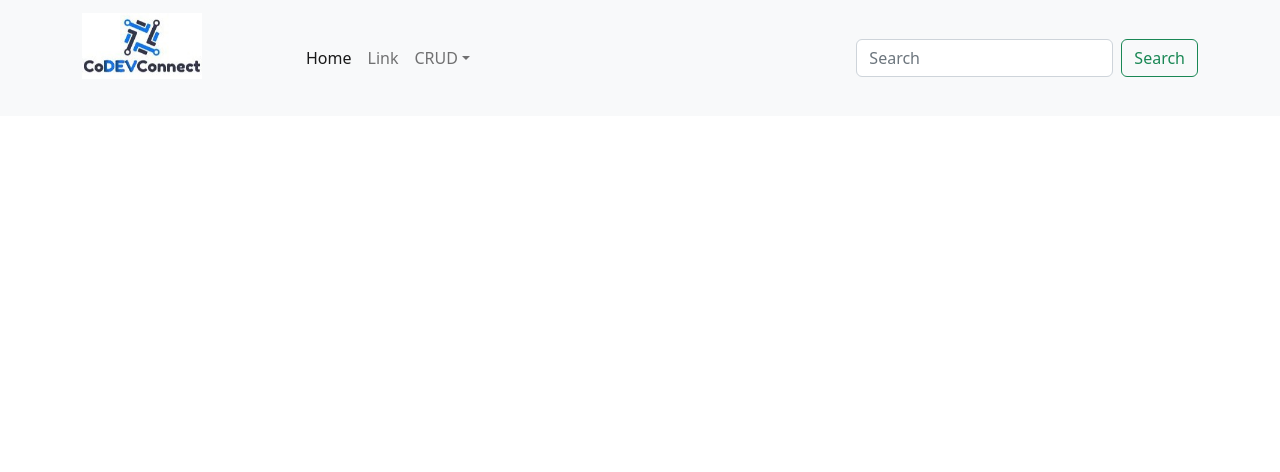
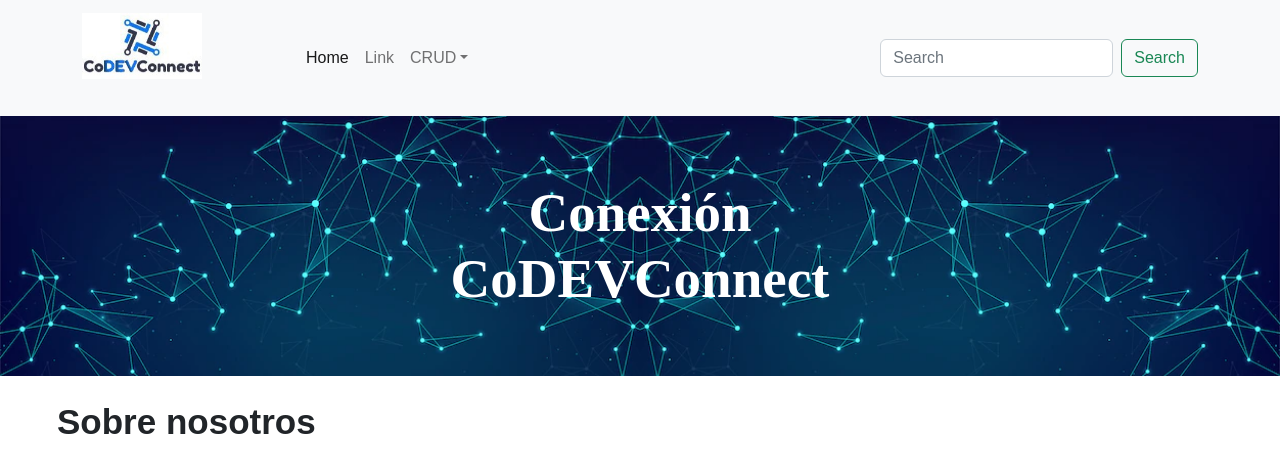
Before and after one commit to crettazminaglia/proyectoAPIRestFull_plus_CRUD, a plain HTML site: page FrontEnd/index.html in a window 1280 px wide. Drawn offline with nearby package versions, Linux system fonts and the light colour scheme.

Commit message:
sobre nosotros

```diff
--- a/FrontEnd/index.html
+++ b/FrontEnd/index.html
@@ -2,17 +2,20 @@
 <html lang="en">
 
 <head>
-  <title>CoDEVConnect</title>
-  <!-- Required meta tags -->
-  <meta charset="utf-8">
-  <meta name="viewport" content="width=device-width, initial-scale=1, shrink-to-fit=no">
+    <title>CoDEVConnect</title>
+    <!-- Required meta tags -->
+    <meta charset="utf-8">
+    <meta name="viewport" content="width=device-width, initial-scale=1, shrink-to-fit=no">
 
-  <!-- Bootstrap CSS v5.2.1 -->
-  <link href="https://cdn.jsdelivr.net/npm/bootstrap@5.2.1/dist/css/bootstrap.min.css" rel="stylesheet"
-    integrity="sha384-iYQeCzEYFbKjA/T2uDLTpkwGzCiq6soy8tYaI1GyVh/UjpbCx/TYkiZhlZB6+fzT" crossorigin="anonymous">
+    <!-- Bootstrap CSS v5.2.1 -->
+    <link href="https://cdn.jsdelivr.net/npm/bootstrap@5.2.1/dist/css/bootstrap.min.css" rel="stylesheet" integrity="sha384-iYQeCzEYFbKjA/T2uDLTpkwGzCiq6soy8tYaI1GyVh/UjpbCx/TYkiZhlZB6+fzT" crossorigin="anonymous">
 
     <!-- Favicon -->
     <link rel="shortcut icon" href="./img/FaviconCoDEVC.ico" type="image/x-icon">
+
+    <!--CSS-->
+    <link rel="stylesheet" href="../css/index.css">
+
 </head>
 
 <body>
@@ -20,6 +23,13 @@
 
   </header>
   <main>
+
+    <h1>
+      <span class="titulo1">Conexión<br>CoDEVConnect</span>
+    </h1>
+
+    <h2>Sobre nosotros</h2>
+
 
   </main>
   <footer>
--- /dev/null
+++ b/css/index.css
@@ -0,0 +1,33 @@
+*{
+    box-sizing: border-box;
+    margin: 0;
+    font-family: 'Ubuntu', sans-serif;
+}
+
+/*TITULO PRINCIPAL*/
+
+.titulo1{
+    padding: 4rem 10%;
+    color: #fff;
+    font-size: 55px;
+    font-weight: bolder;
+    font-family: 'Merriweather';
+
+    display: flex;
+    justify-content: center;
+    text-align: center;
+
+    background-image: url(../FrontEnd/img/conexion-titulo1.png);
+    background-size: cover;
+}
+
+h2{
+    margin: .5rem;
+    padding: 1rem 3rem;
+    border: 1px solid rgba(255, 255, 255, 0.5);
+    border-radius: 3px;
+    background-color: rgba(255, 255, 255, 0.5);
+    text-align: left;
+    font-size: 35px;
+    font-weight: bolder;
+}
```
Also changed, not shown: FrontEnd/img/conexion-titulo1.png (added).
